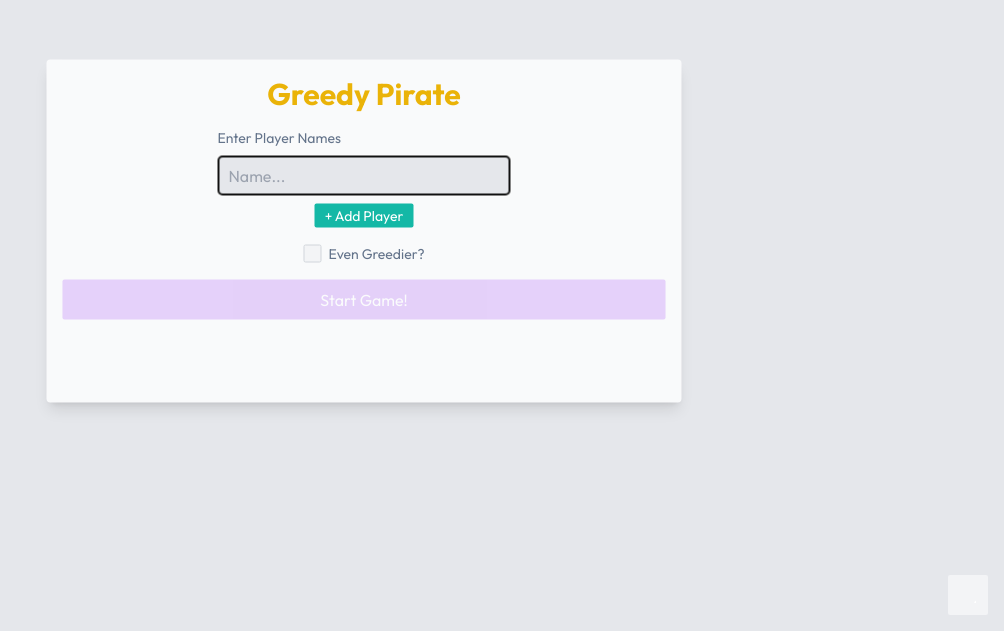
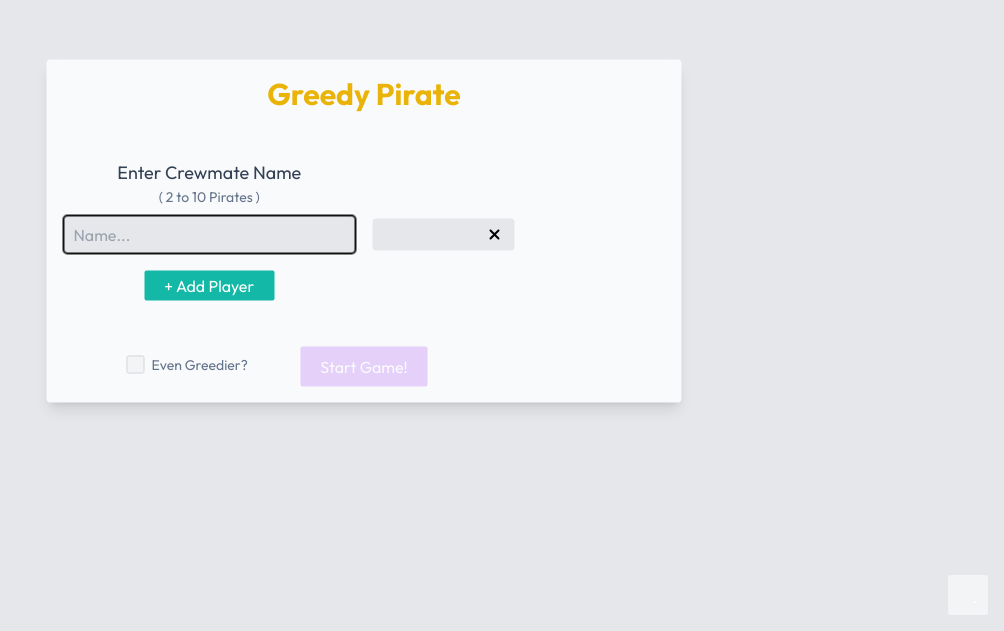
Before and after one commit to paulRagar/greedy-pirate, a Next.js app: page /setup in a window 1280 px wide. Shown: the part 169-800 px from the top of the page, without its empty margins (276-1280 px from the left). Built offline with nearby package versions, Linux system fonts and the light colour scheme.

Commit message:
Updates styles and layouts on Pre game play clients Updates Input component to accept ref

```diff
--- a/app/choose-game/ChooseGameClient.tsx
+++ b/app/choose-game/ChooseGameClient.tsx
@@ -25,7 +25,7 @@ const ChooseGameClient = ({}: Props) => {
                <span className='mb-1 text-secondary'>Choose a Game Mode</span>
             </div>
             <div className='flex justify-between gap-8 p-4'>
-               <div className='w-1/2 flex flex-col items-center justify-between gap-2 bg-gray-100 dark:bg-slate-700'>
+               <div className='w-1/2 flex flex-col items-center justify-between gap-2 rounded bg-gray-200 dark:bg-slate-700'>
                   <div className='p-2 pb-0 flex flex-col items-center'>
                      <span className='text-lg uppercase font-semibold'>Shipmate Duel</span>
                      <span className='text-center text-secondary'>{`Ahoy, mateys! Duel with yer crew, grab coins, but be wary! Too much greed and the pirate card'll send ye overboard!`}</span>
--- a/app/home/HomeClient.tsx
+++ b/app/home/HomeClient.tsx
@@ -14,7 +14,7 @@ const HomeClient = () => {
       <Page>
          <Panel className='flex flex-col items-center justify-between'>
             <span className='mb-4 text-5xl font-semibold text-yellow-500'>Greedy Pirate</span>
-            <span className='p-2 text-xl text-center bg-gray-100 dark:bg-slate-700'>{`Embark on a thrilling voyage with Greedy Pirate, where a treasure of coins awaits, but beware - one wrong card could plunder your loot in this high-stakes, risk-and-reward browser card game!`}</span>
+            <span className='p-2 text-xl text-center bg-gray-200 dark:bg-slate-700'>{`Embark on a thrilling voyage with Greedy Pirate, where a treasure of coins awaits, but beware - one wrong card could plunder your loot in this high-stakes, risk-and-reward browser card game!`}</span>
             <Button onClick={handlePlay} color='purple'>
                Set Sail
             </Button>
--- a/app/setup/SetupClient.tsx
+++ b/app/setup/SetupClient.tsx
@@ -6,7 +6,7 @@ import Input from '@/components/input-text/InputText';
 import Page from '@/components/page/Page';
 import Panel from '@/components/panel/Panel';
 import { useRouter } from 'next/navigation';
-import { useEffect, useState } from 'react';
+import { useEffect, useRef, useState } from 'react';
 
 interface Player {
    id: string;
@@ -15,7 +15,9 @@ interface Player {
 
 const SetupClient = () => {
    const router = useRouter();
+   const ref = useRef<any>(null);
 
+   const [playerName, setPlayerName] = useState<string>('');
    const [players, setPlayers] = useState<Array<Player>>([]);
    const [isEvenGreedier, setIsEvenGreedier] = useState<boolean>(false);
 
@@ -30,19 +32,15 @@ const SetupClient = () => {
    }, []);
 
    const handleAddPlayer = () => {
+      if (!playerName?.trim()) return;
       setPlayers((prevState) => {
-         return [...prevState, { id: crypto.randomUUID(), name: '' }];
+         return [...prevState, { id: crypto.randomUUID(), name: playerName }];
       });
-   };
-
-   const handleUpdatePlayer = (e: any, id: string) => {
-      setPlayers((prevState) => {
-         const tempState = [...prevState];
-         const foundPlayer = tempState.find((player) => player.id === id);
-         if (!foundPlayer) return tempState;
-         foundPlayer.name = e.target.value;
-         return tempState;
-      });
+      setPlayerName('');
+      if (ref?.current) {
+         console.log('focus', ref.current);
+         ref.current.focus();
+      }
    };
 
    const handleRemovePlayer = (id: string) => {
@@ -52,7 +50,7 @@ const SetupClient = () => {
    };
 
    const handleKeyPress = (e: any) => {
-      if (e.key === 'Enter') handleAddPlayer();
+      if (e.key === 'Enter' && players?.length < 10) handleAddPlayer();
    };
 
    const handleStartGame = () => {
@@ -62,33 +60,64 @@ const SetupClient = () => {
 
    return (
       <Page>
-         <Panel className='flex flex-col items-center gap-4'>
+         <Panel className='flex flex-col gap-4 items-center justify-between'>
             <span className='text-3xl font-semibold text-yellow-500'>Greedy Pirate</span>
-            <div className='flex flex-col gap-2'>
-               <span className='text-sm text-secondary'>{`Enter Player Names`}</span>
-               {players.map((player, index) => (
-                  <div key={index} className={`min-w-[293px] grid grid-cols-[1fr_35px] gap-2`}>
-                     <span className={`${players.length < 2 && 'col-span-2'}`}>
+            <div className='w-full flex justify-between gap-4'>
+               <div className='w-1/2 flex flex-col items-center justify-center gap-2'>
+                  <div className='flex flex-col items-center'>
+                     <span className='text-lg'>{`Enter Crewmate Name`}</span>
+                     <span className='text-sm text-secondary'>{`( 2 to 10 Pirates )`}</span>
+                  </div>
+                  <div className='w-full pb-2'>
                      <Input
+                        ref={ref}
                         type='text'
                         placeholder='Name...'
                         autoFocus
-                           value={player.name}
-                           onChange={(e) => handleUpdatePlayer(e, player.id)}
+                        value={playerName}
+                        onChange={(e) => setPlayerName(e.target.value)}
                         onKeyDown={handleKeyPress}
                      />
-                     </span>
-                     {players.length >= 2 && (
-                        <ButtonIcon iconName='XMark' onClick={() => handleRemovePlayer(player.id)} />
-                     )}
                   </div>
-               ))}
-               <div className='flex justify-center'>
-                  <Button color='teal' size='xs' onClick={handleAddPlayer}>
+                  <Button color='teal' size='sm' onClick={handleAddPlayer} disabled={players?.length === 10}>
                      + Add Player
                   </Button>
                </div>
+               <div className='w-1/2 flex items-center'>
+                  <div className='w-full mb-[-10px] grid grid-cols-2 gap-2 items-center'>
+                     {players?.length ? (
+                        players.map((player, index) => (
+                           <div
+                              key={index}
+                              className='max-h-[32px] flex justify-between items-center px-2 py-1 rounded bg-gray-200 dark:bg-slate-700'>
+                              <span>{player.name}</span>
+                              <ButtonIcon
+                                 size='xs'
+                                 color='transparent'
+                                 iconName='XMark'
+                                 onClick={() => handleRemovePlayer(player.id)}
+                              />
                            </div>
+                        ))
+                     ) : (
+                        <div className='col-span-2 flex justify-center p-2 rounded text-secondary bg-gray-200 dark:bg-slate-700'>
+                           <span>{`Yer Ship Be Empty. Add Yer Crew.`}</span>
+                        </div>
+                     )}
+                  </div>
+               </div>
+            </div>
+            <div className='flex justify-center'>
+               <div>
+                  <Button
+                     color='purple'
+                     disabled={players?.length < 2 || players?.length > 10 || players.some((player) => !player.name)}
+                     onClick={handleStartGame}>
+                     Start Game!
+                  </Button>
+               </div>
+            </div>
+            <div className='absolute bottom-7 left-20'>
                <Checkbox
                   label={'Even Greedier?'}
                   checked={isEvenGreedier}
@@ -96,13 +125,6 @@ const SetupClient = () => {
                      setIsEvenGreedier(!isEvenGreedier);
                   }}
                />
-            <div className='w-full grid'>
-               <Button
-                  color='purple'
-                  disabled={players?.length < 2 || players.some((player) => !player.name)}
-                  onClick={handleStartGame}>
-                  Start Game!
-               </Button>
             </div>
          </Panel>
       </Page>
--- a/lib/components/input-text/InputText.tsx
+++ b/lib/components/input-text/InputText.tsx
@@ -1,8 +1,8 @@
 import React from 'react';
 import { twMerge } from 'tailwind-merge';
+import { IconNames } from '@/types/icon';
+import Icon from '../icon/Icon';
 import Button from '../button/Button';
-import Icon from '../icon/Icon';
-import { IconNames } from '@/types/icon';
 
 export interface InputText {
    label?: string;
@@ -16,7 +16,9 @@ export interface InputText {
    onClearInput?: (e: any) => void;
 }
 
-const Input = ({
+const Input = React.forwardRef(
+   (
+      {
          label,
          iconName,
          errorMessage,
@@ -27,7 +29,9 @@ const Input = ({
          onChange,
          onClearInput,
          ...rest
-}: React.InputHTMLAttributes<HTMLInputElement> & InputText) => {
+      }: React.InputHTMLAttributes<HTMLInputElement> & InputText,
+      ref: any
+   ) => {
       const labelHtmlFor = label ? label.replace(' ', '-').toLowerCase() : '';
 
       return (
@@ -50,6 +54,7 @@ const Input = ({
                   />
                )}
                <input
+                  ref={ref}
                   className={twMerge(`
                         w-full min-h-[40px] max-h-[40px] p-[10px] rounded
                      bg-gray-200 dark:bg-gray-700 text-gray-700 dark:text-white placeholder:text-gray-400 border-[1px] border-solid
@@ -99,6 +104,9 @@ const Input = ({
             )}
          </label>
       );
-};
+   }
+);
+
+Input.displayName = 'Input'; // Need to add component displayName manually if setting component to React.forwardRef()
 
 export default Input;
```
Lines whose indentation alone changed are shown as unchanged.
